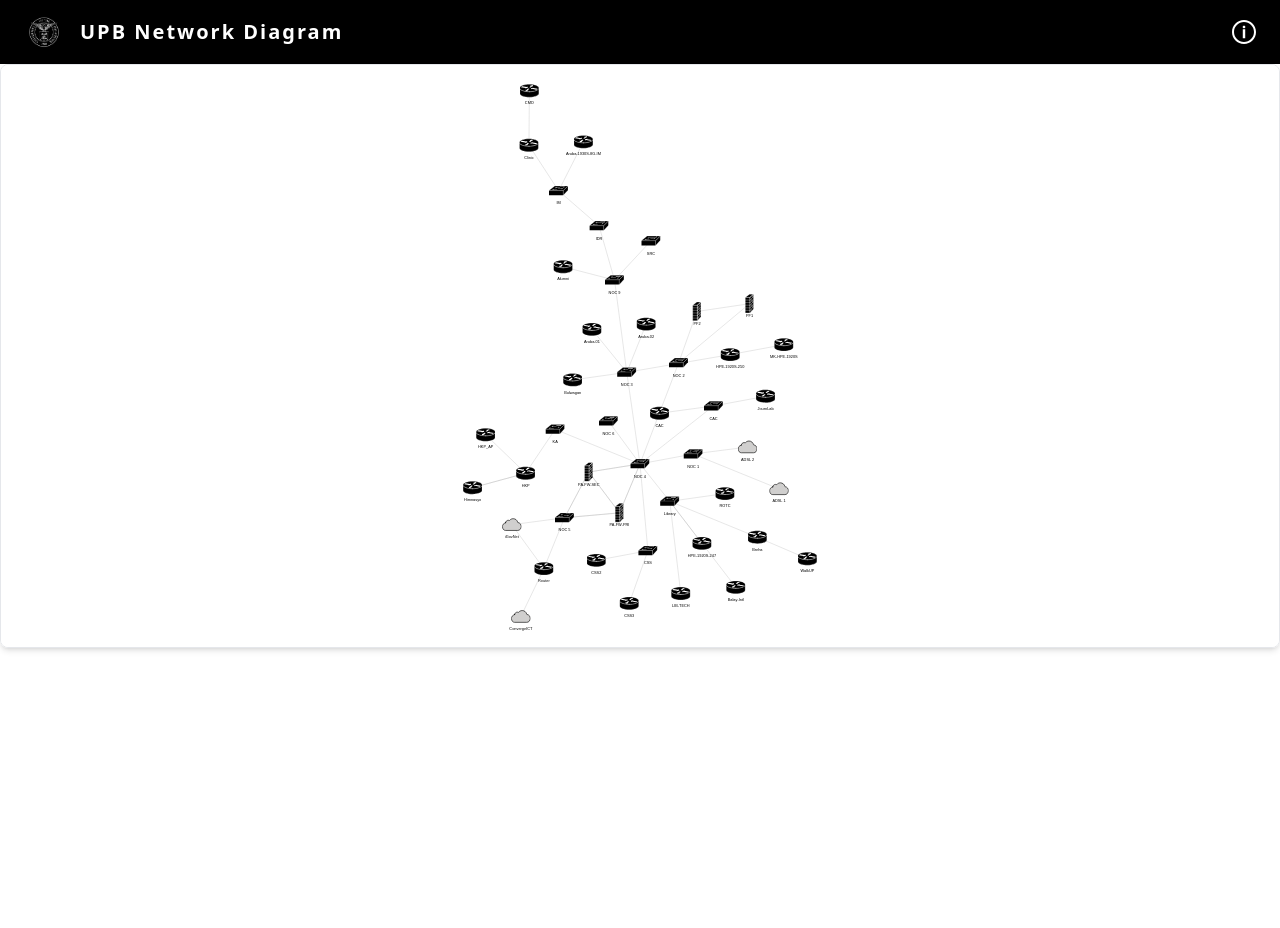
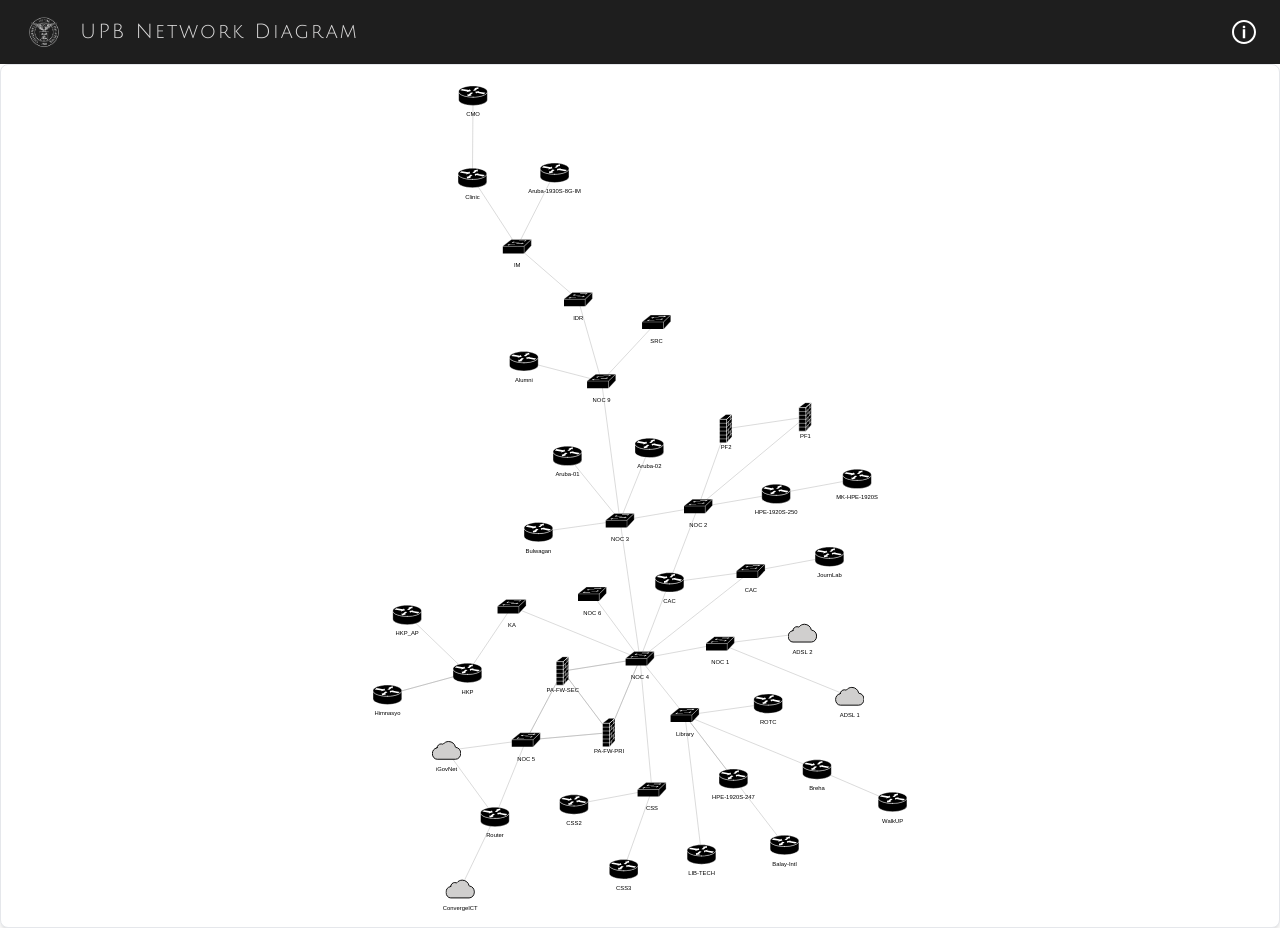
Before and after one commit to xtin707/clan-network-map, a Next.js app: page / in a window 1280 px wide. Before the commit the page ends 800 px from the top, so only its background shows below. Built offline with nearby package versions, Linux system fonts and the light colour scheme.

Commit message:
minor UI adjustments on overview page

```diff
--- a/src/app/globals.css
+++ b/src/app/globals.css
@@ -10,6 +10,7 @@
   --color-foreground: var(--foreground);
   --font-sans: var(--font-geist-sans);
   --font-mono: var(--font-geist-mono);
+  --font-serif: var(--font-julius-sans-one);
 }
 
 @media (prefers-color-scheme: dark) {
@@ -48,6 +49,26 @@ body {
   cursor: pointer; /* Indicate clickability */
 }
 
+/* global scrollbar reset */
+::-webkit-scrollbar {
+  width: 8px;
+  height: 8px;
+}
+
+::-webkit-scrollbar-thumb {
+  background-color: #a0a0a0; /* neutral gray */
+  border-radius: 4px;
+}
+
+::-webkit-scrollbar-track {
+  background: transparent;
+}
+
+* {
+  scrollbar-width: thin;
+  scrollbar-color: #a0a0a0 transparent; /* for Firefox */
+}
+
 /* You could also animate dash-arrays for a "flowing" effect */
 /* Example: */
 /*
--- a/src/app/layout.tsx
+++ b/src/app/layout.tsx
@@ -1,5 +1,5 @@
 import type { Metadata } from "next";
-import { Geist, Geist_Mono } from "next/font/google";
+import { Geist, Geist_Mono, Julius_Sans_One } from "next/font/google";
 import "./globals.css";
 
 const geistSans = Geist({
@@ -9,6 +9,12 @@ const geistSans = Geist({
 
 const geistMono = Geist_Mono({
   variable: "--font-geist-mono",
+  subsets: ["latin"],
+});
+
+const juliusSansOne = Julius_Sans_One({
+  variable: "--font-julius-sans-one",
+  weight: '400',
   subsets: ["latin"],
 });
 
@@ -25,7 +31,7 @@ export default function RootLayout({
   return (
     <html lang="en">
       <body
-        className={`${geistSans.variable} ${geistMono.variable} antialiased`}
+        className={`${geistSans.variable} ${geistMono.variable} ${juliusSansOne.variable} antialiased`}
       >
         {children}
       </body>
--- a/src/app/page.tsx
+++ b/src/app/page.tsx
@@ -1,29 +1,30 @@
 import node_data from '@/data/nodeData';
 import edge_data from '@/data/edgeData';
 import NetworkDiagram from '@/components/D3Graph';
+import { Julius_Sans_One } from 'next/font/google';
+import { IBM_Plex_Mono } from 'next/font/google';
 
-
-
-
+const juliusSansOne = Julius_Sans_One({ subsets: ['latin'], weight: '400' });
+const ibmPlexMono = IBM_Plex_Mono({ subsets: ['latin'], weight: '400' });
 export default async function HomePage() {
 
   return (
     <main className="bg-white min-h-screen">
-      <header className="bg-black text-white flex items-center justify-between px-6 py-3">
+      <header className="bg-[#1E1E1E] flex items-center justify-between px-6 py-3">
         <div className="flex items-center space-x-4">
           <img src="/up-logo.png" alt="UPB Logo" className="h-10 w-auto"/>
-          <h1 className="text-xl font-semibold tracking-widest">UPB Network Diagram</h1>
+          <h1 className={juliusSansOne.className + " text-[#DFDEDE] text-xl font-semibold tracking-widest"}>UPB Network Diagram</h1>
         </div>
 
         <div className="relative group">
           <img src="/info.svg" alt="Info" className="w-6 h-6 cursor-pointer"/>
-          <div className="absolute right-0 mt-2 w-max bg-gray-800 text-white text-xs px-3 py-1 rounded shadow-lg opacity-0 group-hover:opacity-100 transition-opacity duration-300">
+          <div className={ibmPlexMono.className + " absolute right-0 mt-2 w-max bg-[#2D2D2D] text-white text-xs px-3 py-1 rounded shadow-lg opacity-0 group-hover:opacity-80 transition-opacity duration-300"}>
             Click the node to see the detailed view of ports.
           </div>
         </div>
       </header>
 
-        <NetworkDiagram nodeData={node_data} edgeData={edge_data} width={1400} height={550}/>
+        <NetworkDiagram nodeData={node_data} edgeData={edge_data} width={1400} height={830}/>
     </main>
   );
 }
--- a/src/components/D3Graph.tsx
+++ b/src/components/D3Graph.tsx
@@ -120,7 +120,7 @@ const NetworkDiagram = ({ nodeData, edgeData, width, height }) => {
   }, [nodeData, edgeData, width, height]);
 
   return (
-    <div className="w-full h-full overflow-auto border border-gray-200 p-4 rounded-lg shadow-md flex-col items-center justify-center bg-[#FFFFFF] flex justify-center items-center">
+    <div className="w-full h-full overflow-hidden border border-gray-200 p-4 rounded-lg shadow-md flex-col items-center justify-center bg-[#FFFFFF] flex justify-center items-center">
     <svg ref={svgRef}></svg>
     </div>
   );
```
